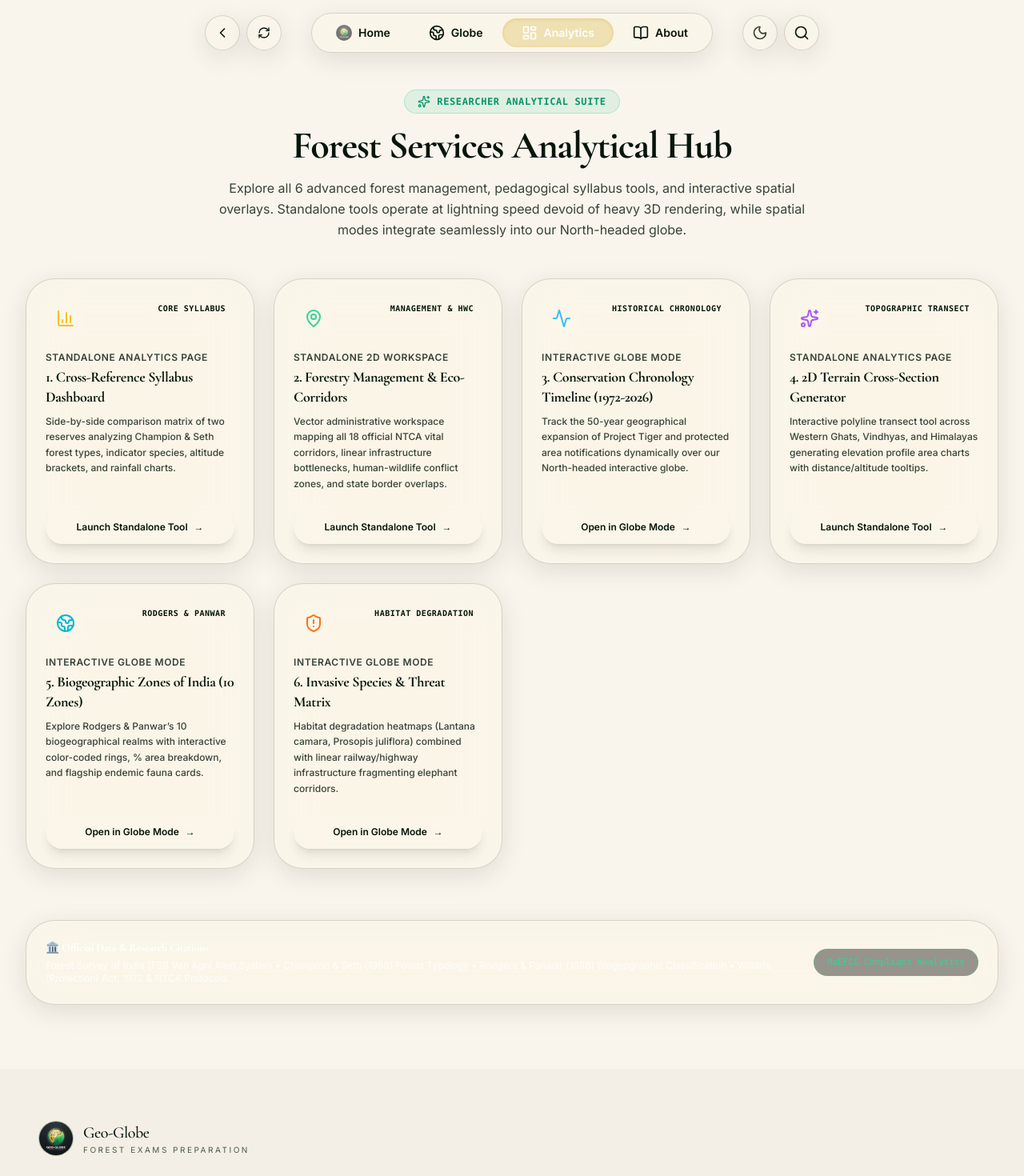
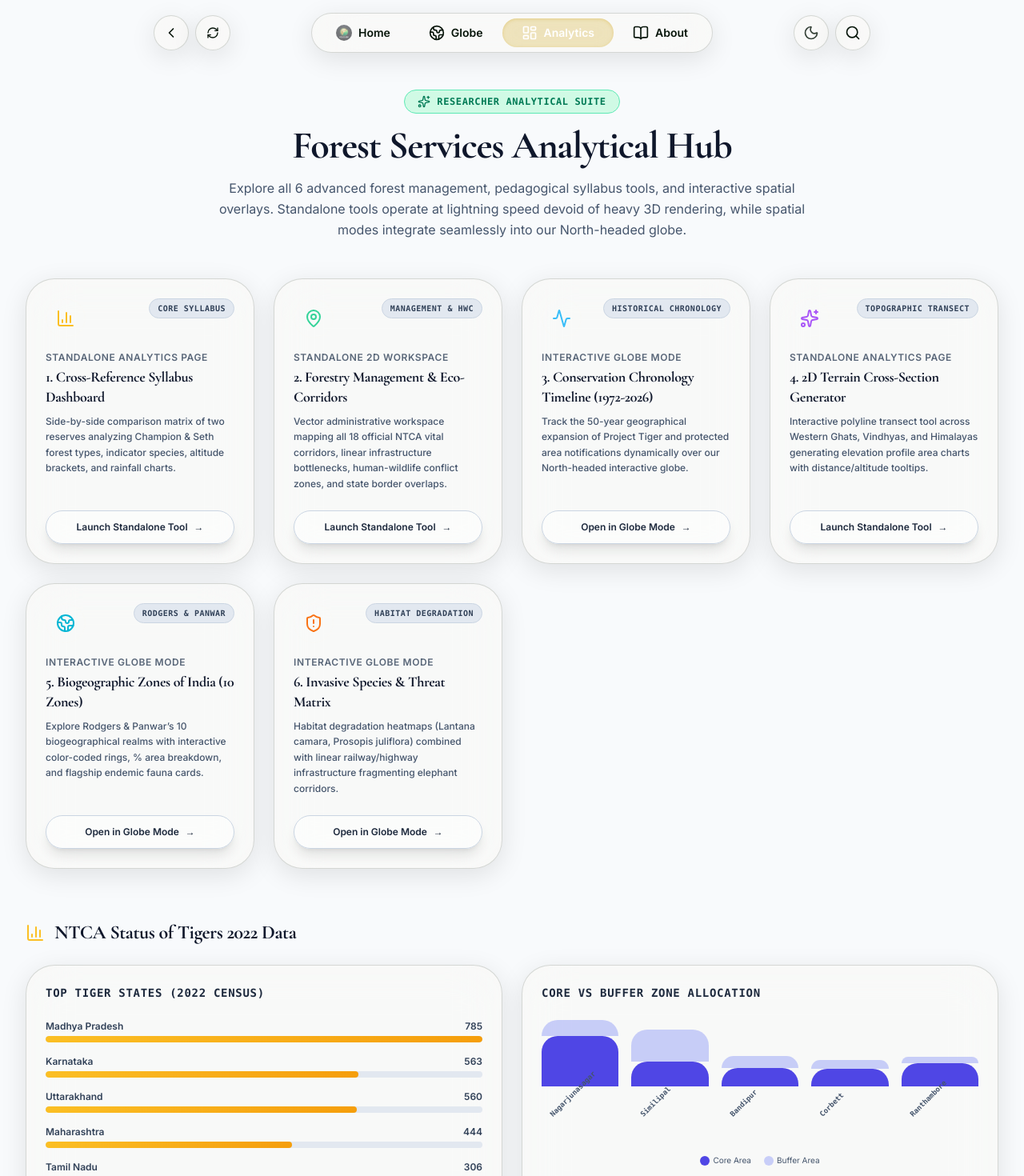
Before and after one commit to g4mt2fch8w-code/geo-globe, a React (Vite) app: page /dashboards in a window 1280 px wide. Shown: the top 1470 px of the page at 80% size. Built offline with nearby package versions, Linux system fonts and the light colour scheme; a web font is replaced by a local one.

Commit message:
feat: comprehensive UI overhaul for mobile, dark/light mode fixes, and NTCA analytics integration

```diff
--- a/src/components/Navbar.tsx
+++ b/src/components/Navbar.tsx
@@ -10,17 +10,17 @@ export function Navbar() {
   const { theme, toggleTheme } = useTheme();
 
   return (
-    <nav className="fixed top-0 left-0 right-0 z-50 p-4 pt-safe pointer-events-none">
-      <div className="max-w-3xl mx-auto flex items-center justify-center relative">
+    <nav className="fixed top-0 left-0 right-0 z-50 p-2 sm:p-4 pt-safe pointer-events-none">
+      <div className="max-w-4xl mx-auto flex items-center justify-between w-full px-2 sm:px-0">
 
         {/* Left: Back & Refresh Buttons */}
-        <div className="absolute left-0 pointer-events-auto flex items-center gap-2">
+        <div className="pointer-events-auto flex items-center gap-1 sm:gap-2">
           <motion.button
             whileHover={{ scale: 1.1 }}
             whileTap={{ scale: 0.9 }}
             transition={{ type: "spring", stiffness: 500, damping: 10 }}
             onClick={() => navigate(-1)}
-            className="w-11 h-11 rounded-full glass-card flex items-center justify-center text-fog hover:text-white hover:bg-white/10 transition-colors border border-white/10 shadow-[0_0_15px_rgba(0,0,0,0.2)]"
+            className="w-10 h-10 sm:w-11 sm:h-11 rounded-full glass-card flex items-center justify-center text-fog hover:text-white hover:bg-white/10 transition-colors border border-white/10 shadow-[0_0_15px_rgba(0,0,0,0.2)] shrink-0"
             aria-label="Go back"
           >
             <ChevronLeft className="w-5 h-5" />
@@ -31,7 +31,7 @@ export function Navbar() {
             whileTap={{ scale: 0.9 }}
             transition={{ type: "spring", stiffness: 500, damping: 10 }}
             onClick={() => window.location.reload()}
-            className="w-11 h-11 rounded-full glass-card flex items-center justify-center text-fog hover:text-white hover:bg-white/10 transition-colors border border-white/10 shadow-[0_0_15px_rgba(0,0,0,0.2)]"
+            className="w-10 h-10 sm:w-11 sm:h-11 rounded-full glass-card flex items-center justify-center text-fog hover:text-white hover:bg-white/10 transition-colors border border-white/10 shadow-[0_0_15px_rgba(0,0,0,0.2)] shrink-0"
             aria-label="Refresh page"
           >
             <RefreshCw className="w-4 h-4" />
@@ -39,7 +39,7 @@ export function Navbar() {
         </div>
 
         {/* Center: Navigation Pill */}
-        <div className="pointer-events-auto flex items-center p-1.5 glass-card rounded-full border border-white/10 shadow-[0_4px_20px_rgba(0,0,0,0.3)] relative mx-14 sm:mx-0">
+        <div className="pointer-events-auto flex items-center p-1 sm:p-1.5 glass-card rounded-full border border-white/10 shadow-[0_4px_20px_rgba(0,0,0,0.3)] mx-auto overflow-x-auto hide-scrollbar">
           <motion.div whileHover={{ scale: 1.05 }} whileTap={{ scale: 0.9 }} transition={{ type: "spring", stiffness: 500, damping: 10 }}>
             <Link
               to="/"
@@ -52,7 +52,7 @@ export function Navbar() {
                   transition={{ type: "spring", stiffness: 400, damping: 18 }}
                 />
               )}
-              <img src="/logo.jpg" alt="Home Logo" className={`w-5 h-5 rounded-full object-cover relative z-10 ${location.pathname !== '/' && 'opacity-60'}`} />
+              <img src="/logo.jpg" alt="Home Logo" className={`w-4 h-4 sm:w-5 sm:h-5 rounded-full object-cover relative z-10 ${location.pathname !== '/' && 'opacity-60'}`} />
               <span className={`hidden sm:inline relative z-10 ${location.pathname === '/' ? 'text-white' : 'text-fog hover:text-white'}`}>Home</span>
             </Link>
           </motion.div>
@@ -69,7 +69,7 @@ export function Navbar() {
                   transition={{ type: "spring", stiffness: 400, damping: 18 }}
                 />
               )}
-              <Globe2 className={`w-5 h-5 relative z-10 ${location.pathname === '/globe' ? 'text-white' : 'text-fog hover:text-white'}`} />
+              <Globe2 className={`w-4 h-4 sm:w-5 sm:h-5 relative z-10 ${location.pathname === '/globe' ? 'text-white' : 'text-fog hover:text-white'}`} />
               <span className={`hidden sm:inline relative z-10 ${location.pathname === '/globe' ? 'text-white' : 'text-fog hover:text-white'}`}>Globe</span>
             </Link>
           </motion.div>
@@ -86,7 +86,7 @@ export function Navbar() {
                   transition={{ type: "spring", stiffness: 400, damping: 18 }}
                 />
               )}
-              <LayoutDashboard className={`w-5 h-5 relative z-10 ${location.pathname.startsWith('/dashboard') ? 'text-white' : 'text-fog hover:text-white'}`} />
+              <LayoutDashboard className={`w-4 h-4 sm:w-5 sm:h-5 relative z-10 ${location.pathname.startsWith('/dashboard') ? 'text-white' : 'text-fog hover:text-white'}`} />
               <span className={`hidden sm:inline relative z-10 ${location.pathname.startsWith('/dashboard') ? 'text-white' : 'text-fog hover:text-white'}`}>Analytics</span>
             </Link>
           </motion.div>
@@ -103,26 +103,26 @@ export function Navbar() {
                   transition={{ type: "spring", stiffness: 400, damping: 18 }}
                 />
               )}
-              <BookOpen className={`w-5 h-5 relative z-10 ${location.pathname === '/about' ? 'text-white' : 'text-fog hover:text-white'}`} />
+              <BookOpen className={`w-4 h-4 sm:w-5 sm:h-5 relative z-10 ${location.pathname === '/about' ? 'text-white' : 'text-fog hover:text-white'}`} />
               <span className={`hidden sm:inline relative z-10 ${location.pathname === '/about' ? 'text-white' : 'text-fog hover:text-white'}`}>About</span>
             </Link>
           </motion.div>
         </div>
 
         {/* Right: Actions */}
-        <div className="absolute right-0 pointer-events-auto flex items-center gap-2">
+        <div className="pointer-events-auto flex items-center gap-1 sm:gap-2">
           <motion.button
             whileHover={{ scale: 1.1 }}
             whileTap={{ scale: 0.9 }}
             transition={{ type: "spring", stiffness: 500, damping: 10 }}
             onClick={toggleTheme}
-            className="w-11 h-11 rounded-full glass-card flex items-center justify-center text-fog/80 hover:text-white hover:bg-white/10 transition-colors border border-white/10 shadow-[0_0_15px_rgba(0,0,0,0.2)]"
+            className="w-10 h-10 sm:w-11 sm:h-11 rounded-full glass-card flex items-center justify-center text-fog/80 hover:text-white hover:bg-white/10 transition-colors border border-white/10 shadow-[0_0_15px_rgba(0,0,0,0.2)] shrink-0"
             aria-label="Toggle theme"
           >
             {theme === 'dark' ? (
               <Sun className="w-4 h-4" />
             ) : (
-              <Moon className="w-5 h-5" />
+              <Moon className="w-4 h-4 sm:w-5 sm:h-5" />
             )}
           </motion.button>
 
--- a/src/pages/dashboards/AnalyticalHub.tsx
+++ b/src/pages/dashboards/AnalyticalHub.tsx
@@ -73,17 +73,17 @@ export const AnalyticalHub = () => {
   ];
 
   return (
-    <div className="min-h-screen bg-ink text-fog pt-28 pb-20 px-4 sm:px-8 max-w-7xl mx-auto">
+    <div className="min-h-screen bg-slate-50 dark:bg-ink text-slate-900 dark:text-fog pt-28 pb-20 px-4 sm:px-8 max-w-7xl mx-auto">
       {/* Header */}
       <div className="text-center mb-12">
-        <div className="inline-flex items-center gap-2 px-4 py-1.5 rounded-full bg-[#10b981]/10 border border-[#34d399]/30 text-[#059669] dark:text-[#34d399] text-xs font-mono font-bold tracking-wider mb-4">
+        <div className="inline-flex items-center gap-2 px-4 py-1.5 rounded-full bg-emerald-100 dark:bg-[#10b981]/10 border border-emerald-300 dark:border-[#34d399]/30 text-emerald-700 dark:text-[#34d399] text-xs font-mono font-bold tracking-wider mb-4">
           <Sparkles className="w-4 h-4" />
           <span>RESEARCHER ANALYTICAL SUITE</span>
         </div>
-        <h1 className="text-3xl sm:text-5xl font-extrabold text-fog tracking-tight mb-4">
+        <h1 className="text-3xl sm:text-5xl font-extrabold text-slate-900 dark:text-fog tracking-tight mb-4">
           Forest Services Analytical Hub
         </h1>
-        <p className="text-fog/80 max-w-3xl mx-auto text-sm sm:text-base leading-relaxed">
+        <p className="text-slate-600 dark:text-fog/80 max-w-3xl mx-auto text-sm sm:text-base leading-relaxed">
           Explore all 6 advanced forest management, pedagogical syllabus tools, and interactive spatial overlays. Standalone tools operate at lightning speed devoid of heavy 3D rendering, while spatial modes integrate seamlessly into our North-headed globe.
         </p>
       </div>
@@ -100,24 +100,24 @@ export const AnalyticalHub = () => {
                 <div className="p-3 rounded-2xl bg-ink/5 dark:bg-black/40 border border-ink/10 dark:border-white/10">
                   {tool.icon}
                 </div>
-                <span className="text-[10px] font-mono font-bold px-2.5 py-1 rounded-full bg-ink/10 dark:bg-black/50 border border-ink/10 dark:border-white/10 text-fog uppercase tracking-wider">
+                <span className="text-[10px] font-mono font-bold px-2.5 py-1 rounded-full bg-slate-200 dark:bg-black/50 border border-slate-300 dark:border-white/10 text-slate-700 dark:text-fog uppercase tracking-wider">
                   {tool.badge}
                 </span>
               </div>
-              <div className="text-xs font-semibold uppercase tracking-wider opacity-80 mb-1 text-fog">
+              <div className="text-xs font-semibold uppercase tracking-wider opacity-80 mb-1 text-slate-700 dark:text-fog">
                 {tool.category}
               </div>
-              <h3 className="text-lg font-bold text-fog leading-snug mb-2">
+              <h3 className="text-lg font-bold text-slate-900 dark:text-fog leading-snug mb-2">
                 {tool.title}
               </h3>
-              <p className="text-xs text-fog/80 leading-relaxed mb-6 font-medium">
+              <p className="text-xs text-slate-600 dark:text-fog/80 leading-relaxed mb-6 font-medium">
                 {tool.desc}
               </p>
             </div>
 
             <Link
               to={tool.path}
-              className="w-full py-3 px-4 rounded-xl bg-ink/10 dark:bg-white/10 hover:bg-ink/20 dark:hover:bg-white/20 border border-ink/20 dark:border-white/20 text-fog text-xs font-bold transition-all flex items-center justify-center gap-2 shadow-lg"
+              className="w-full py-3 px-4 rounded-xl bg-white/50 dark:bg-white/10 hover:bg-white/80 dark:hover:bg-white/20 border border-slate-300 dark:border-white/20 text-slate-800 dark:text-fog text-xs font-bold transition-all flex items-center justify-center gap-2 shadow-lg"
             >
               <span>{tool.isStandalone ? 'Launch Standalone Tool' : 'Open in Globe Mode'}</span>
               <span>→</span>
@@ -126,14 +126,95 @@ export const AnalyticalHub = () => {
         ))}
       </div>
 
+      {/* NTCA Authentic Data Analytics Section */}
+      <div className="mb-16">
+        <div className="flex items-center gap-3 mb-6">
+          <BarChart3 className="w-6 h-6 text-[#fbbf24]" />
+          <h2 className="text-2xl font-extrabold text-slate-900 dark:text-fog">NTCA Status of Tigers 2022 Data</h2>
+        </div>
+
+        <div className="grid grid-cols-1 lg:grid-cols-2 gap-6">
+          {/* Tiger Population by State */}
+          <div className="glass-card bg-white/80 dark:bg-[#08221a]/80 border border-emerald-300 dark:border-[#34d399]/40 p-6 rounded-3xl shadow-xl">
+            <h3 className="text-sm font-bold text-slate-800 dark:text-white mb-6 uppercase tracking-wider font-mono">Top Tiger States (2022 Census)</h3>
+            <div className="space-y-4">
+              {[
+                { state: "Madhya Pradesh", pop: 785, percent: 100 },
+                { state: "Karnataka", pop: 563, percent: 71.7 },
+                { state: "Uttarakhand", pop: 560, percent: 71.3 },
+                { state: "Maharashtra", pop: 444, percent: 56.5 },
+                { state: "Tamil Nadu", pop: 306, percent: 38.9 }
+              ].map((item) => (
+                <div key={item.state} className="relative">
+                  <div className="flex justify-between text-xs font-bold text-slate-700 dark:text-[#a7f3d0] mb-1">
+                    <span>{item.state}</span>
+                    <span>{item.pop}</span>
+                  </div>
+                  <div className="h-2 w-full bg-slate-200 dark:bg-black/50 rounded-full overflow-hidden">
+                    <div
+                      className="h-full bg-gradient-to-r from-[#fbbf24] to-[#f59e0b] rounded-full"
+                      style={{ width: `${item.percent}%` }}
+                    />
+                  </div>
+                </div>
+              ))}
+            </div>
+            <div className="text-[10px] text-slate-500 dark:text-white/50 mt-4 text-right">Source: NTCA 2022 Tiger Census Report</div>
+          </div>
+
+          {/* Area Allocation Chart */}
+          <div className="glass-card bg-white/80 dark:bg-[#1e1b4b]/80 border border-indigo-300 dark:border-[#818cf8]/40 p-6 rounded-3xl shadow-xl">
+            <h3 className="text-sm font-bold text-slate-800 dark:text-white mb-6 uppercase tracking-wider font-mono">Core vs Buffer Zone Allocation</h3>
+            <div className="flex h-32 items-end gap-2 sm:gap-4 mb-2">
+              {[
+                { name: "Nagarjunasagar", core: 3721, buffer: 1175 },
+                { name: "Similipal", core: 1194, buffer: 1555 },
+                { name: "Bandipur", core: 872, buffer: 584 },
+                { name: "Corbett", core: 821, buffer: 466 },
+                { name: "Ranthambore", core: 1113, buffer: 297 }
+              ].map((reserve) => (
+                <div key={reserve.name} className="flex-1 flex flex-col justify-end items-center group relative h-full">
+                  <div className="absolute -top-10 scale-0 group-hover:scale-100 transition-transform bg-black/80 text-white text-[10px] p-2 rounded whitespace-nowrap z-10 border border-white/20">
+                    <div className="font-bold text-[#818cf8]">{reserve.name}</div>
+                    <div>Core: {reserve.core} km²</div>
+                    <div>Buffer: {reserve.buffer} km²</div>
+                  </div>
+
+                  {/* Buffer bar (top) */}
+                  <div
+                    className="w-full bg-[#818cf8]/40 rounded-t-sm"
+                    style={{ height: `${(reserve.buffer / 5000) * 100}%` }}
+                  />
+                  {/* Core bar (bottom) */}
+                  <div
+                    className="w-full bg-[#4f46e5] rounded-t-sm"
+                    style={{ height: `${(reserve.core / 5000) * 100}%` }}
+                  />
+
+                  <div className="text-[9px] font-mono font-bold text-slate-600 dark:text-[#818cf8]/80 -rotate-45 origin-top-left mt-8 w-20 whitespace-nowrap">
+                    {reserve.name}
+                  </div>
+                </div>
+              ))}
+            </div>
+
+            <div className="flex gap-4 text-[10px] text-slate-600 dark:text-white/70 mt-10 justify-center">
+              <div className="flex items-center gap-1"><div className="w-3 h-3 bg-[#4f46e5] rounded-sm"></div> Core Area</div>
+              <div className="flex items-center gap-1"><div className="w-3 h-3 bg-[#818cf8]/40 rounded-sm"></div> Buffer Area</div>
+            </div>
+            <div className="text-[10px] text-slate-500 dark:text-white/50 mt-4 text-right">Source: MoEFCC Gazette Notifications</div>
+          </div>
+        </div>
+      </div>
+
       {/* Official Credits Footer Banner */}
-      <div className="glass-card bg-[#08221a]/90 border border-[#34d399]/30 p-6 rounded-3xl flex flex-col sm:flex-row items-center justify-between gap-4">
+      <div className="glass-card bg-slate-800 dark:bg-[#08221a]/90 border border-slate-700 dark:border-[#34d399]/30 p-6 rounded-3xl flex flex-col sm:flex-row items-center justify-between gap-4">
         <div>
           <h4 className="text-sm font-bold text-white flex items-center gap-2">
             <span>🏛️ Official Data & Research Citations</span>
           </h4>
           <p className="text-xs text-white/80 mt-1">
-            Forest Survey of India (FSI) Van Agni Alert System • Champion & Seth (1968) Forest Typology • Rodgers & Panwar (1988) Biogeographic Classification • Wildlife (Protection) Act, 1972 & NTCA Protocols.
+            Forest Survey of India (FSI) Van Agni Alert System (Removed) • Champion & Seth (1968) Forest Typology • Rodgers & Panwar (1988) Biogeographic Classification • Wildlife (Protection) Act, 1972 & NTCA Protocols.
           </p>
         </div>
         <div className="text-[11px] font-mono text-[#34d399] bg-black/40 px-4 py-2 rounded-xl border border-[#34d399]/30 whitespace-nowrap">
```
Also changed, not shown: src/components/ControlsUI.tsx (+11 -11 lines), src/components/GlobeViewer.tsx (+10 -10 lines), src/pages/dashboards/EcoCorridorsWorkspace.tsx (+76 -57 lines), src/pages/dashboards/SyllabusCompare.tsx (+12 -12 lines).
